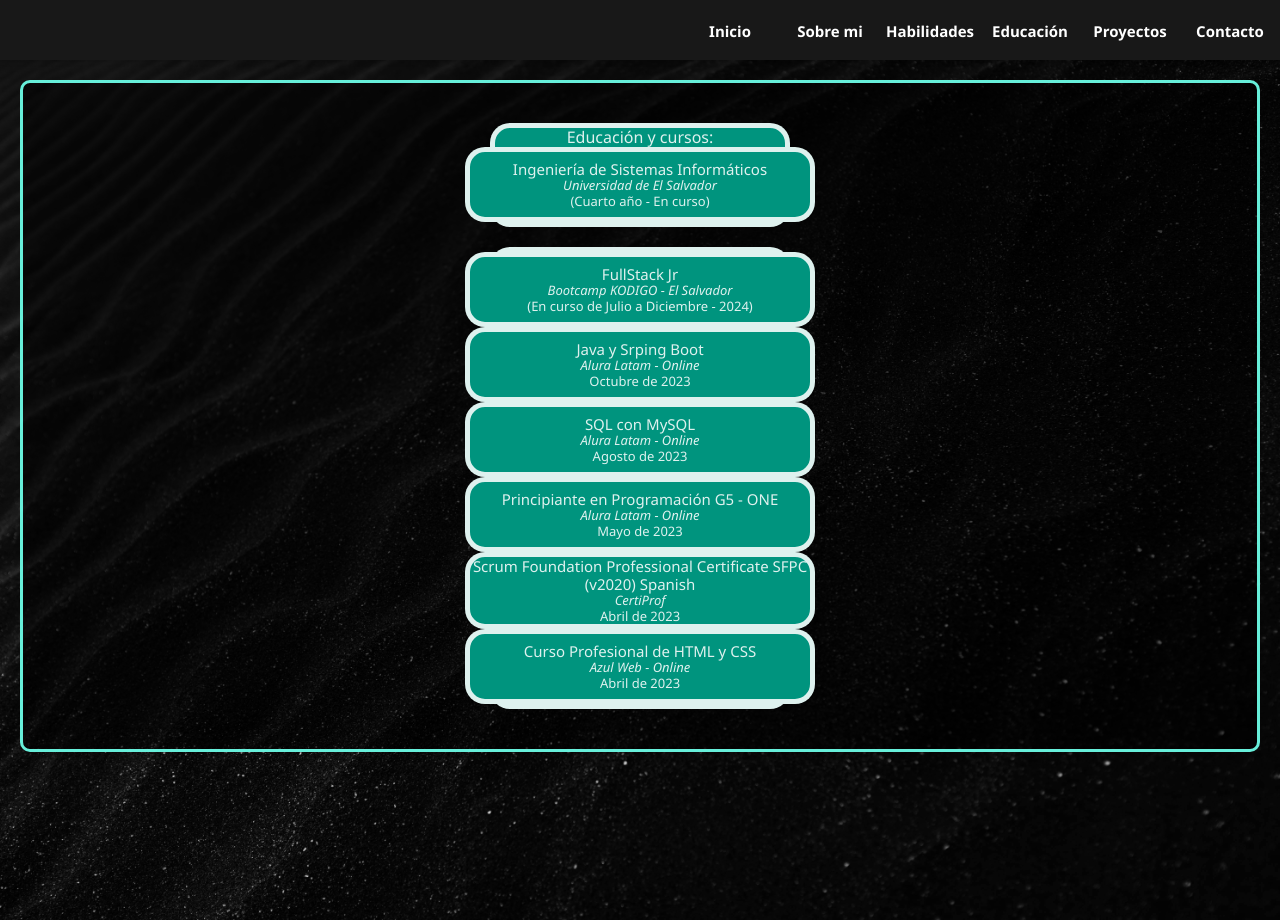
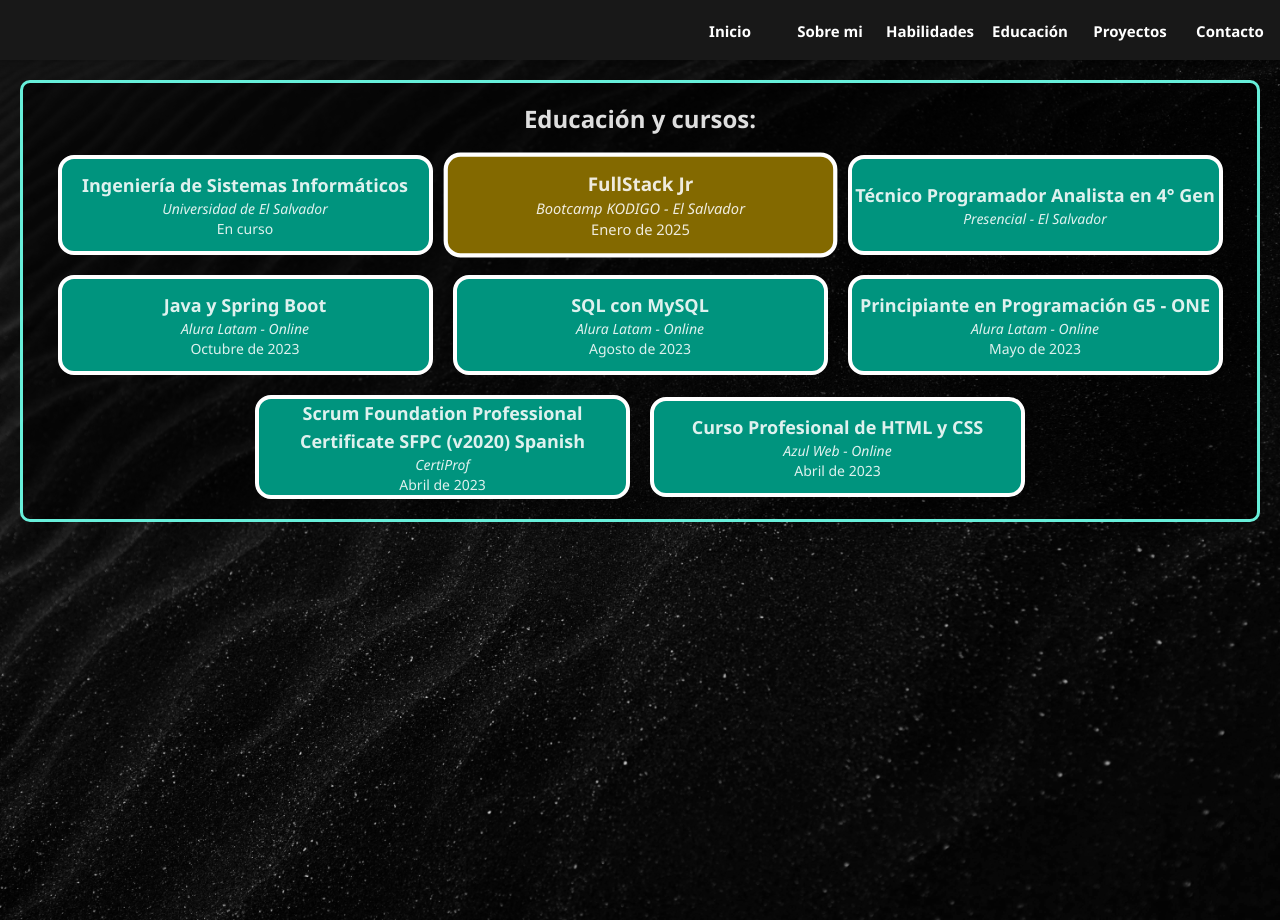
Before and after one commit to melagora/portafolio2_reactJSX-vite, a React (Vite) app: page /education in a window 1280 px wide. Built offline with nearby package versions, Linux system fonts and the light colour scheme.

Commit message:
Actualización visual a "page Education"

```diff
--- a/package.json
+++ b/package.json
@@ -11,11 +11,13 @@
     "start": "vite preview"
   },
   "dependencies": {
+    "@tailwindcss/vite": "^4.0.0",
     "normalize.css": "^8.0.1",
     "portafolio2-reactjsx-vite": "file:",
     "react": "^18.3.1",
     "react-dom": "^18.3.1",
-    "react-router-dom": "^6.27.0"
+    "react-router-dom": "^6.27.0",
+    "tailwindcss": "^4.0.0"
   },
   "devDependencies": {
     "@eslint/js": "^9.13.0",
--- a/src/routes/Education.jsx
+++ b/src/routes/Education.jsx
@@ -1,62 +1,92 @@
-import React from "react";
+import React, { useState, useEffect } from "react";
 import "@/styles/styles.css";
 
+export default function Education() {
+  const [activeIndex, setActiveIndex] = useState(null);
+  const [hoveredIndex, setHoveredIndex] = useState(null);
+  const hoverColors = ["#363636", "#836900", "#230094"];
 
-// const educationSuperior = ["Ingeniería de Sistemas Informáticos", "text 2"];
-// const descriptionEducationSuperior = ["Descripción1", "Descripción2"];
+  useEffect(() => {
+    if (hoveredIndex !== null) return;
+    const interval = setInterval(() => {
+      setActiveIndex((prevIndex) =>
+        prevIndex === 7 ? 0 : (prevIndex ?? -1) + 1
+      );
+    }, 2000);
+    return () => clearInterval(interval);
+  }, [hoveredIndex]);
 
-export default function Education() {
+  const handleMouseEnter = (index) => {
+    setHoveredIndex(index);
+    setActiveIndex(null);
+  };
+
+  const handleMouseLeave = () => {
+    setHoveredIndex(null);
+  };
+
   return (
     <div className="general_section">
-      <div className="contentEducation">
-        <div className="contentEducation1">
-          {/* {educationSuperior.map((education, index) => (
-            <div key={index}>
-              <h2>{education}</h2>
-              <p>
-                {descriptionEducationSuperior[index] ||
-                  "No olvides ingresar las descripciones en orden"}
-              </p>
-            </div>
-          ))} */}
-          <h1>Educación y cursos:</h1>
-          <div>
-            <h2>Ingeniería de Sistemas Informáticos</h2>
-            <h5>Universidad de El Salvador</h5>
-            <p>(Cuarto año - En curso)</p>
-          </div>
-        </div>
-        <div className="contentEducation2">
-          <div>
-            <h2>FullStack Jr</h2>
-            <h5>Bootcamp KODIGO - El Salvador</h5>
-            <p>(En curso de Julio a Diciembre - 2024)</p>
-          </div>
-          <div>
-            <h2>Java y Srping Boot</h2>
-            <h5>Alura Latam - Online</h5>
-            <p>Octubre de 2023</p>
-          </div>
-          <div>
-            <h2>SQL con MySQL</h2>
-            <h5>Alura Latam - Online</h5>
-            <p>Agosto de 2023</p>
-          </div>
-          <div>
-            <h2>Principiante en Programación G5 - ONE</h2>
-            <h5>Alura Latam - Online</h5>
-            <p>Mayo de 2023</p>
-          </div>
-          <div>
-            <h2>Scrum Foundation Professional Certificate SFPC (v2020) Spanish</h2>
-            <h5>CertiProf</h5>
-            <p>Abril de 2023</p>
-          </div>
-          <div>
-            <h2>Curso Profesional de HTML y CSS</h2>
-            <h5>Azul Web - Online</h5>
-            <p>Abril de 2023</p>
-          </div>
+      <div className="p-5">
+        <div className="flex flex-col gap-5 m-5 items-center justify-center">
+          <h1 className="text-2xl font-bold">Educación y cursos:</h1>
+          <section className="flex flex-wrap justify-center items-center gap-5">
+            {[
+              "Ingeniería de Sistemas Informáticos",
+              "FullStack Jr",
+              "Técnico Programador Analista en 4° Gen",
+              "Java y Spring Boot",
+              "SQL con MySQL",
+              "Principiante en Programación G5 - ONE",
+              "Scrum Foundation Professional Certificate SFPC (v2020) Spanish",
+              "Curso Profesional de HTML y CSS",
+            ].map((title, index) => (
+              <div
+                key={index}
+                className={`bg-[#00947e] w-[375px] min-h-[100px] border-4 border-white rounded-2xl flex flex-col items-center justify-center text-center p-3 m-2 transition-all ${
+                  activeIndex === index ? "scale-105" : "hover:scale-105"
+                }`}
+                style={{
+                  backgroundColor:
+                    activeIndex === index
+                      ? hoverColors[index % hoverColors.length]
+                      : "#00947e",
+                }}
+                onMouseEnter={() => handleMouseEnter(index)}
+                onMouseLeave={handleMouseLeave}
+              >
+                <h2 className="text-lg font-bold">{title}</h2>
+                <h5 className="text-sm italic">
+                  {
+                    [
+                      "Universidad de El Salvador",
+                      "Bootcamp KODIGO - El Salvador",
+                      "Presencial - El Salvador",
+                      "Alura Latam - Online",
+                      "Alura Latam - Online",
+                      "Alura Latam - Online",
+                      "CertiProf",
+                      "Azul Web - Online",
+                    ][index]
+                  }
+                </h5>
+                <p className="text-sm">
+                  {
+                    [
+                      "En curso",
+                      "Enero de 2025",
+                      "",
+                      "Octubre de 2023",
+                      "Agosto de 2023",
+                      "Mayo de 2023",
+                      "Abril de 2023",
+                      "Abril de 2023",
+                    ][index]
+                  }
+                </p>
+              </div>
+            ))}
+          </section>
         </div>
       </div>
     </div>
--- a/src/styles/styles.css
+++ b/src/styles/styles.css
@@ -239,44 +239,6 @@
 }
 
 /* INICIO ROUTE EDUCATION */
-
-.contentEducation {
-  display: flex;
-  flex-direction: column;
-  margin: 20px;
-  gap: 20px;
-}
-
-.contentEducation div{
-  background-color: #00947e;
-  width: 300px;
-  min-height: 75px;
-  border: 5px solid;
-  border-radius: 20px;
-  align-content: center;
-  justify-items: center;
-  line-height: 1.2;
-  text-align: center;
-}
-
-
-.contentEducation div:hover {
-  background-color: #363636;
-  scale: 1.02;
-}
-
-.contentEducation div h2 {
-  font-size: 15px;
-}
-
-.contentEducation div h5{
-  font-size: 13px;
-  font-style: italic;
-}
-
-.contentEducation div p{
-  font-size: 13px;
-}
 
 /* FIN ROUTE EDUCATION */
 
```
Also changed, not shown: 1 other file (tests, documents, lock files or other folders).
